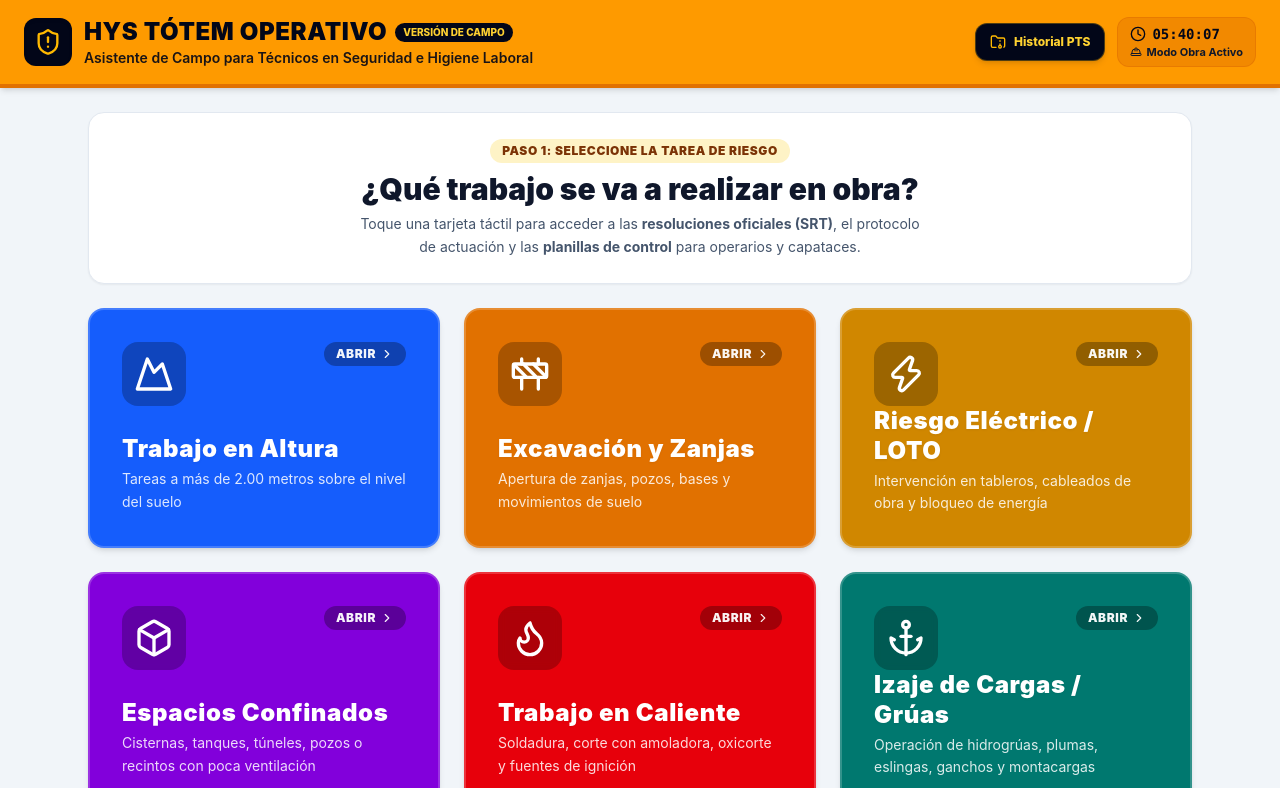
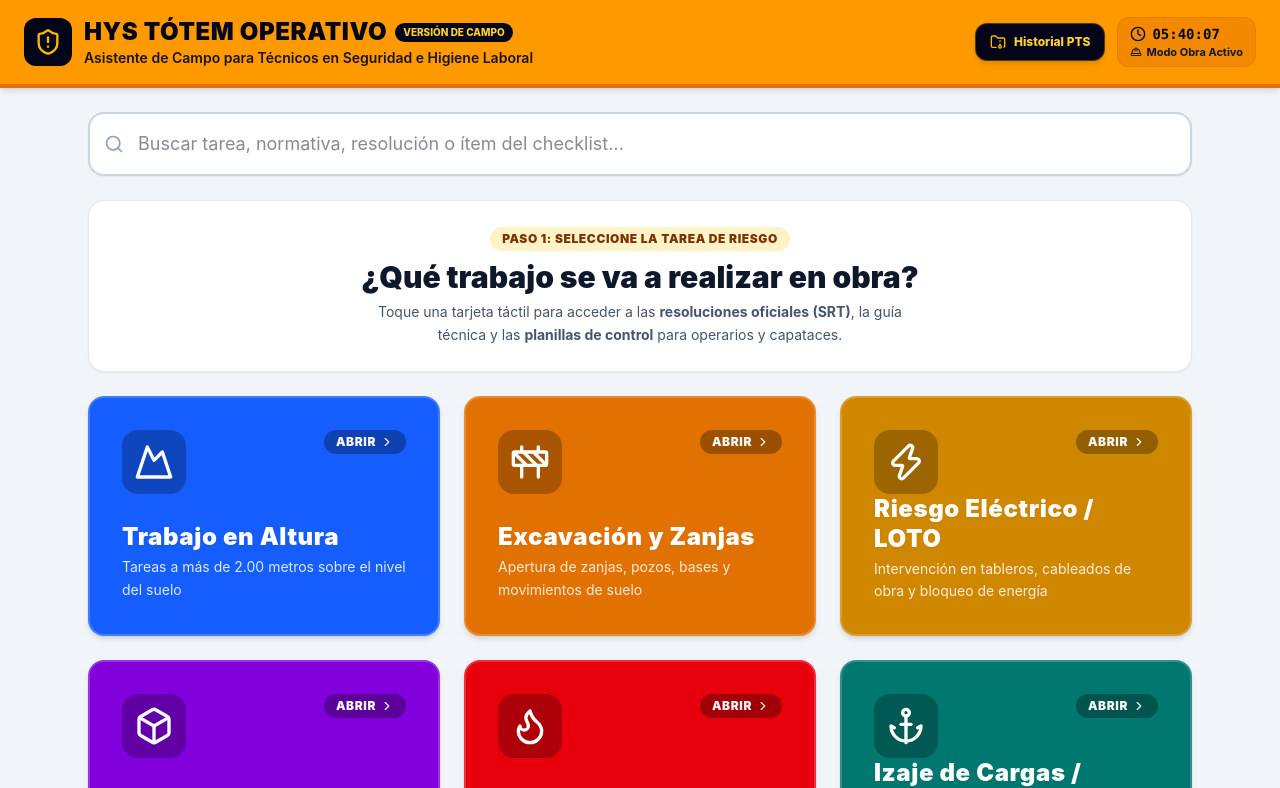
Before and after one commit to gonzacordobani1889-ui/hys-turnero-app, a React (Vite) app: page / in a window 1280 px wide. Shown: the top 788 px of the page. Built offline with nearby package versions, Linux system fonts and the light colour scheme.

Commit message:
feat(busqueda): buscador global de tareas, normativas y checklist
- Utilidad buscarEnTareas() reutilizable sobre toda la base de datos
- Componente Buscador con resultados y fragmentos coincidentes por seccion
- Integrado en el menu principal; oculta grilla mientras se busca

```diff
--- a/src/App.jsx
+++ b/src/App.jsx
@@ -4,11 +4,22 @@ import Header from './components/Header';
 import TurneroCard from './components/TurneroCard';
 import DetalleTarea from './components/DetalleTarea';
 import HistorialModal from './components/HistorialModal';
+import Buscador from './components/Buscador';
 import { TAREAS_CRITICAS } from './data/tareas';
+import { buscarEnTareas } from './utils/busqueda';
 
 export default function App() {
   const [tareaSeleccionada, setTareaSeleccionada] = useState(null);
   const [historialAbierto, setHistorialAbierto] = useState(false);
+  const [busqueda, setBusqueda] = useState('');
+
+  const resultados = buscarEnTareas(busqueda);
+  const hayBusqueda = busqueda.trim().length > 0;
+
+  const abrirTarea = (tarea) => {
+    setTareaSeleccionada(tarea);
+    setBusqueda('');
+  };
 
   return (
     <div className="min-h-screen bg-slate-100 text-slate-800 flex flex-col font-sans">
@@ -19,7 +30,17 @@ export default function App() {
       <main className="flex-1 max-w-6xl w-full mx-auto p-4 md:p-6">
         {!tareaSeleccionada ? (
           <div className="space-y-6">
-            {/* Banner de bienvenida interactivo */}
+            {/* Buscador global (siempre visible en el menú principal) */}
+            <Buscador
+              busqueda={busqueda}
+              onChange={setBusqueda}
+              resultados={resultados}
+              onSelect={abrirTarea}
+            />
+
+            {/* Sin búsqueda activa: banner de bienvenida + grilla completa */}
+            {!hayBusqueda && (
+              <>
                 <div className="bg-white p-5 md:p-6 rounded-2xl shadow-xs border border-slate-200 text-center">
                   <span className="inline-block px-3 py-1 bg-amber-100 text-amber-900 text-xs font-black rounded-full mb-2 uppercase tracking-wider">
                     Paso 1: Seleccione la Tarea de Riesgo
@@ -28,7 +49,7 @@ export default function App() {
                     ¿Qué trabajo se va a realizar en obra?
                   </h2>
                   <p className="text-xs md:text-sm text-slate-600 max-w-xl mx-auto mt-1.5 leading-relaxed">
-                Toque una tarjeta táctil para acceder a las <strong>resoluciones oficiales (SRT)</strong>, el protocolo de actuación y las <strong>planillas de control</strong> para operarios y capataces.
+                    Toque una tarjeta táctil para acceder a las <strong>resoluciones oficiales (SRT)</strong>, la guía técnica y las <strong>planillas de control</strong> para operarios y capataces.
                   </p>
                 </div>
 
@@ -38,10 +59,12 @@ export default function App() {
                     <TurneroCard
                       key={tarea.id}
                       tarea={tarea}
-                  onSelect={setTareaSeleccionada}
+                      onSelect={abrirTarea}
                     />
                   ))}
                 </div>
+              </>
+            )}
           </div>
         ) : (
           /* Vista Detallada de la Tarea */
--- /dev/null
+++ b/src/components/Buscador.jsx
@@ -0,0 +1,88 @@
+// src/components/Buscador.jsx
+import React from 'react';
+import { Search, X, ArrowRight, AlertCircle } from 'lucide-react';
+
+export default function Buscador({ busqueda, onChange, resultados, onSelect }) {
+  const hayBusqueda = busqueda.trim().length > 0;
+
+  return (
+    <div className="space-y-3">
+      {/* Campo de búsqueda táctil */}
+      <div className="relative">
+        <Search className="absolute left-4 top-1/2 -translate-y-1/2 w-5 h-5 text-slate-400" />
+        <input
+          type="search"
+          inputMode="search"
+          value={busqueda}
+          onChange={(e) => onChange(e.target.value)}
+          placeholder="Buscar tarea, normativa, resolución o ítem del checklist…"
+          autoComplete="off"
+          className="w-full pl-12 pr-12 py-4 rounded-2xl border-2 border-slate-300 bg-white text-slate-900 text-base md:text-lg shadow-xs focus:border-amber-500 focus:ring-4 focus:ring-amber-200 focus:outline-none"
+        />
+        {hayBusqueda && (
+          <button
+            type="button"
+            onClick={() => onChange('')}
+            className="absolute right-3 top-1/2 -translate-y-1/2 p-1.5 text-slate-400 hover:text-slate-700 rounded-lg cursor-pointer"
+            aria-label="Limpiar búsqueda"
+          >
+            <X className="w-5 h-5" />
+          </button>
+        )}
+      </div>
+
+      {/* Resultados */}
+      {hayBusqueda && (
+        <div className="space-y-2">
+          <div className="text-xs font-black text-slate-500 uppercase tracking-wide px-1">
+            {resultados.length} {resultados.length === 1 ? 'resultado' : 'resultados'} encontrados
+          </div>
+
+          {resultados.length === 0 ? (
+            <div className="bg-white rounded-2xl border border-slate-200 p-8 text-center">
+              <div className="w-14 h-14 bg-slate-100 text-slate-400 rounded-full flex items-center justify-center mx-auto mb-3">
+                <AlertCircle className="w-7 h-7" />
+              </div>
+              <h4 className="text-slate-800 font-black text-base">Sin coincidencias</h4>
+              <p className="text-xs text-slate-500 mt-1.5 max-w-sm mx-auto">
+                Intente con otro término. Ejemplos: «arnés», «disyuntor», «entibado», «LOTO», «matafuegos».
+              </p>
+            </div>
+          ) : (
+            resultados.map(({ tarea, coincidencias }) => (
+              <button
+                key={tarea.id}
+                type="button"
+                onClick={() => onSelect(tarea)}
+                className="w-full bg-white rounded-2xl border border-slate-200 p-4 text-left hover:border-amber-400 hover:shadow-md transition-all cursor-pointer group"
+              >
+                <div className="flex items-center justify-between gap-3">
+                  <span className={`text-xs font-black px-2.5 py-1 rounded-lg ${tarea.colorBadge}`}>
+                    {tarea.titulo}
+                  </span>
+                  <ArrowRight className="w-4 h-4 text-slate-300 group-hover:text-amber-500 group-hover:translate-x-0.5 transition shrink-0" />
+                </div>
+
+                <div className="mt-2.5 space-y-1.5">
+                  {coincidencias.slice(0, 3).map((c, i) => (
+                    <p key={i} className="text-xs text-slate-600 leading-snug">
+                      <span className="font-black text-slate-800 uppercase text-[10px] tracking-wide">
+                        {c.seccion}:
+                      </span>{' '}
+                      {c.texto}
+                    </p>
+                  ))}
+                  {coincidencias.length > 3 && (
+                    <p className="text-[11px] text-amber-600 font-bold">
+                      + {coincidencias.length - 3} coincidencias más — toque para abrir
+                    </p>
+                  )}
+                </div>
+              </button>
+            ))
+          )}
+        </div>
+      )}
+    </div>
+  );
+}
--- /dev/null
+++ b/src/utils/busqueda.js
@@ -0,0 +1,42 @@
+// src/utils/busqueda.js
+// Búsqueda global sobre toda la base de tareas: título, subtítulo, resoluciones,
+// guía técnica (qué hacer / métodos / informes / prevención), protocolo y checklist.
+
+import { TAREAS_CRITICAS } from '../data/tareas';
+
+const normalizar = (texto) => String(texto ?? '').toLowerCase();
+
+export function buscarEnTareas(query) {
+  const q = query.trim().toLowerCase();
+  if (!q) return [];
+
+  const resultados = [];
+
+  for (const tarea of TAREAS_CRITICAS) {
+    const coincidencias = [];
+
+    const evaluar = (seccion, textos) => {
+      const lista = Array.isArray(textos) ? textos : [textos];
+      lista.forEach((texto) => {
+        if (normalizar(texto).includes(q)) {
+          coincidencias.push({ seccion, texto: String(texto) });
+        }
+      });
+    };
+
+    evaluar('Tarea', [tarea.titulo, tarea.subtitulo]);
+    tarea.resoluciones?.forEach((r) => evaluar('Resolución', [r.norma, r.desc, r.detalle]));
+    evaluar('Qué hacer', tarea.operativa?.queHacer);
+    evaluar('Métodos de trabajo', tarea.operativa?.metodosTrabajo);
+    evaluar('Informes y planillas', tarea.operativa?.tiposInforme);
+    evaluar('Prevención', tarea.operativa?.prevencion);
+    tarea.pasos?.forEach((p) => evaluar('Protocolo', [p.titulo, p.desc]));
+    evaluar('Checklist', tarea.checklist);
+
+    if (coincidencias.length > 0) {
+      resultados.push({ tarea, coincidencias });
+    }
+  }
+
+  return resultados;
+}
```
Lines whose indentation alone changed are shown as unchanged.
